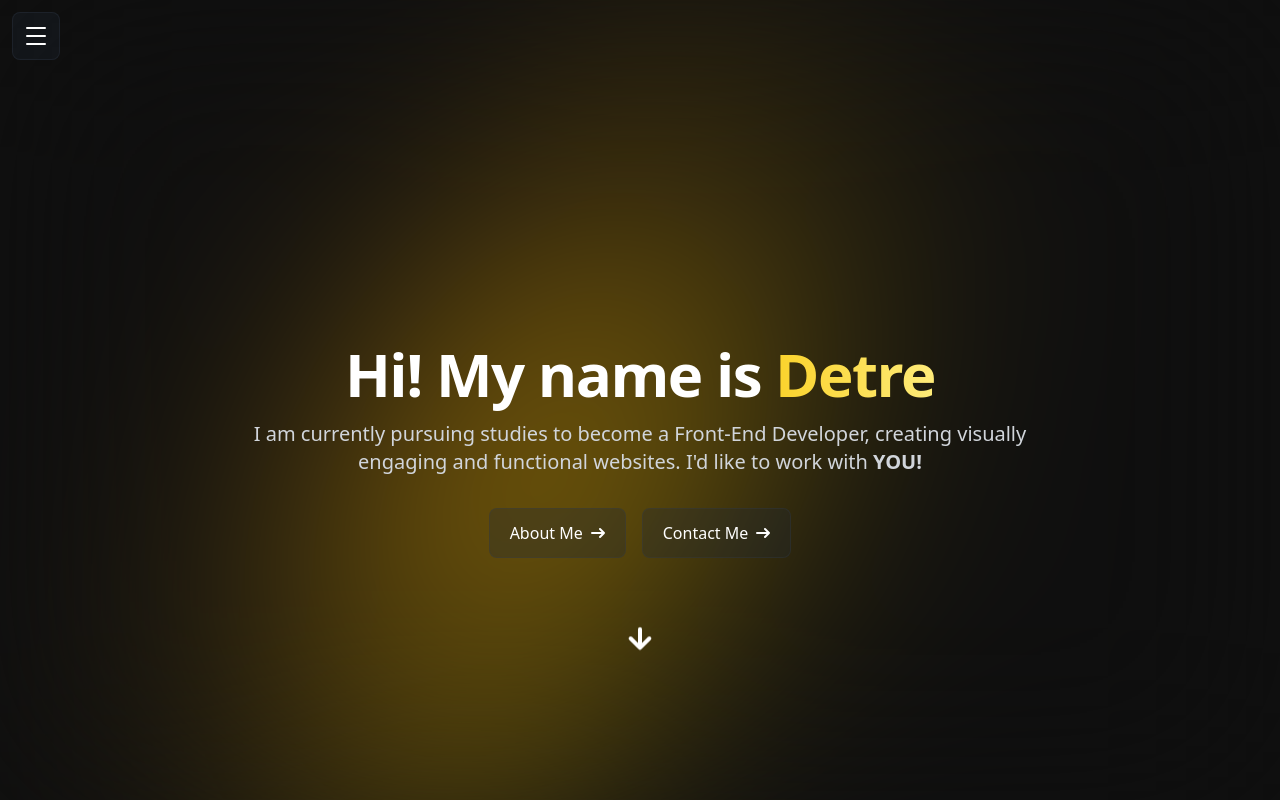
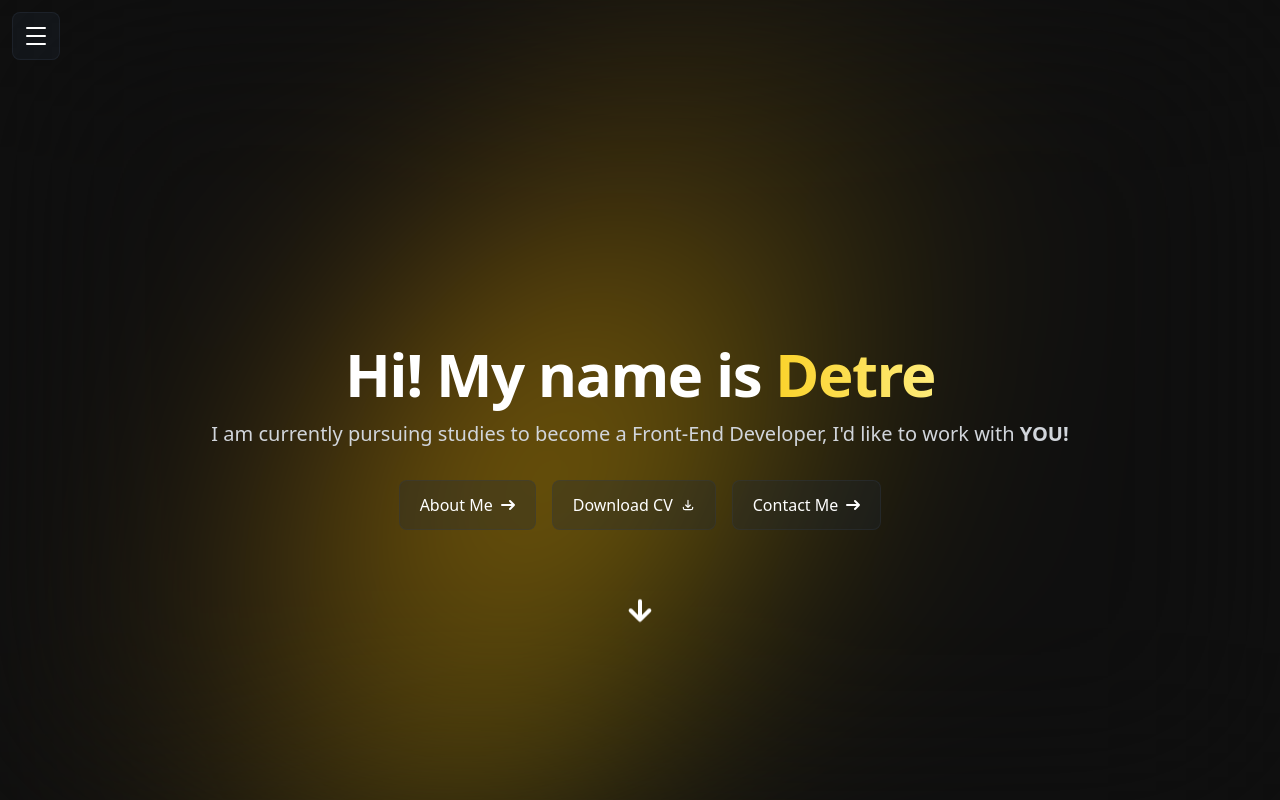
Before and after one commit to D3TR3/d3tr3.github.io, a website: page docs/index.html in a window 1280 px wide. Shown: the top 800 px of the page. Drawn offline with Linux system fonts and the light colour scheme.

Commit message:
Added Download CV button 1.1.25

```diff
--- a/docs/index.html
+++ b/docs/index.html
@@ -122,8 +122,7 @@
                     </span>
                 </h1>
                 <p class="mb-8 text-lg font-normal text-gray-300 lg:text-xl sm:px-16 lg:px-48 appearAnimation">I am
-                    currently pursuing studies to become a Front-End Developer, creating
-                    visually engaging and functional websites. I'd like to work with <b>YOU!</b></p>
+                    currently pursuing studies to become a Front-End Developer, I'd like to work with <b>YOU!</b></p>
                 <div class="flex justify-center space-x-4 appearAnimation">
                     <a data-scroll-to="about"
                         class="inline-flex justify-center items-center py-3 px-5 text-base font-medium text-center text-white hover:text-yellow-100 rounded-lg bg-gray-800/30 border border-gray-700/30 hover:scale-110 transition-all duration-300 cursor-pointer">
@@ -132,6 +131,15 @@
                             xmlns="http://www.w3.org/2000/svg" fill="none" viewBox="0 0 14 10">
                             <path stroke="currentColor" stroke-linecap="round" stroke-linejoin="round" stroke-width="2"
                                 d="M1 5h12m0 0L9 1m4 4L9 9" />
+                        </svg>
+                    </a>
+                    <a href="https://drive.google.com/file/d/128v1nD-4f17LtO3-nZMMpoiSdWSMa3hM/view?usp=sharing"
+                        class="inline-flex justify-center items-center py-3 px-5 text-base font-medium text-center text-white hover:text-yellow-100 rounded-lg bg-gray-800/30 border border-gray-700/30 hover:scale-110 transition-all duration-300 cursor-pointer">
+                        Download CV
+                        <svg class="w-3.5 h-3.5 ms-2 rtl:rotate-180" fill="none" stroke="currentColor"
+                            viewBox="0 0 24 24">
+                            <path stroke-linecap="round" stroke-linejoin="round" stroke-width="2"
+                                d="M4 16v1a3 3 0 003 3h10a3 3 0 003-3v-1m-4-4l-4 4m0 0l-4-4m4 4V4" />
                         </svg>
                     </a>
                     <a data-scroll-to="contact"
```
Also changed, not shown: 1 other file.
